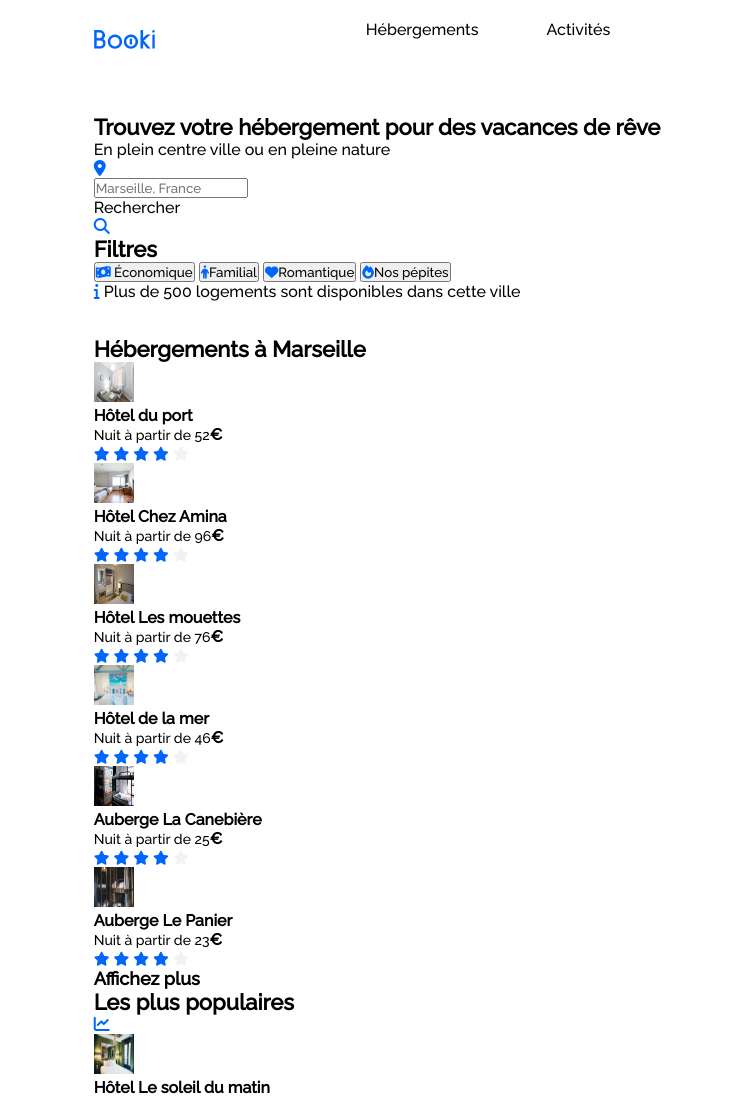
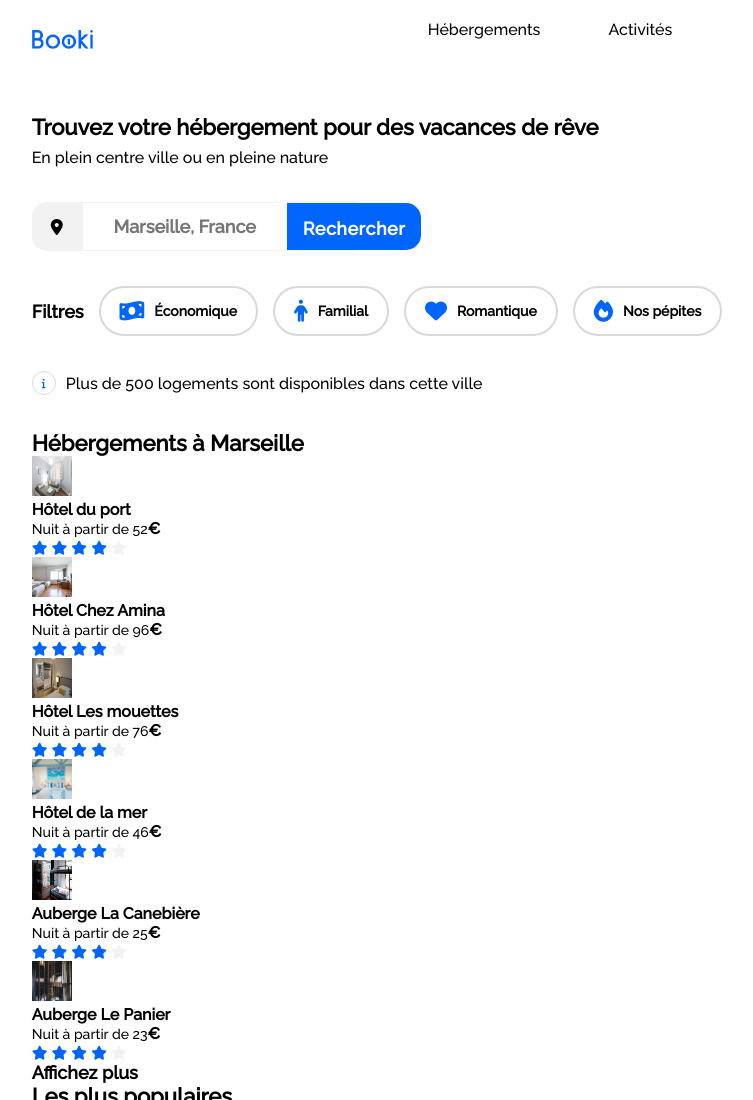
Before and after one commit to Nathan-Simonnet/Booki, a plain HTML site: page index.html in a window 1280 px wide. Shown: the top 1100 px of the page, without its empty margins (263-1016 px from the left). Drawn offline with Linux system fonts and the light colour scheme.

Commit message:
CSS Presentation section done, working properly. Next todo, accomodations and popular  sections

```diff
--- /dev/null
+++ b/css/3a_presentation-section.css
@@ -0,0 +1,188 @@
+.presentation-section {
+    width: 100%;
+    gap: 35px;
+    display: flex;
+    flex-direction: column;
+    justify-content: center;
+    align-items: flex-start;
+}
+
+.presentation-container {
+    gap: 8px;
+    display: flex;
+    flex-direction: column;
+    justify-content: center;
+    align-items: flex-start;
+}
+
+form {
+    display: flex;
+    justify-content: flex-start;
+    align-items: center;
+}
+
+.searching-form-container {
+    height: 3.063rem;
+    display: flex;
+
+    justify-content: flex-start;
+    align-items: center;
+}
+
+.searching-form-logo-container {
+    height: 100%;
+    width: 3.125rem;
+
+    display: flex;
+    justify-content: center;
+    align-items: center;
+
+    background: var(--main-bg-color);
+    border-top-left-radius: 15px;
+    border-bottom-left-radius: 15px;
+}
+
+.searching-form-logo {
+    width: 0.875rem;
+    height: 1.125rem;
+
+    color: black;
+    display: flex;
+    justify-content: center;
+    align-items: center;
+}
+
+.searching-form-bar-container {
+    width: 17.875rem;
+    height: 100%;
+    /* for "sr-only" class */
+    position: relative;
+    display: flex;
+    justify-content: space-between;
+    align-items: center;
+    border: 1px solid var(--main-bg-color);
+    border-top-right-radius: 15px;
+    border-bottom-right-radius: 15px;
+}
+
+.searching-bar {
+    border: none;
+    outline: none;
+    height: 100%;
+    font-size: 1.125rem;
+    overflow: visible;
+
+    font-weight: bold;
+    text-align: center;
+}
+
+.searching-form-button-container {
+    height: 100%;
+    position: relative;
+}
+
+.submit-text {
+    height: 100%;
+    border: none;
+    outline: none;
+    padding: 15px 16px;
+    font-size: 1.125rem;
+
+    border-bottom-right-radius: 15px;
+    border-top-right-radius: 15px;
+    background: var(--main-color);
+    color: white;
+    font-weight: 600;
+    letter-spacing: 0.5px;
+
+    cursor: pointer;
+    transition: 0.1s;
+}
+
+.submit-text:focus {
+    box-shadow: inset 0 0 0 3px #000;
+}
+
+
+
+.submit-i {
+    display: none;
+}
+
+.filter-container {
+
+    width: 100%;
+    gap: 15px;
+
+    display: flex;
+    justify-content: flex-start;
+    align-items: center;
+    /* Just a security */
+    flex-wrap: wrap;
+}
+
+.filter-title {
+    font-size: 1.125rem;
+}
+
+.filter-btn-container {
+    gap: 15px;
+    display: flex;
+    justify-content: center;
+    align-items: center;
+}
+
+.filter-btn {
+    display: flex;
+    justify-content: center;
+    align-items: center;
+
+    border: 1px solid red;
+    height: 3.125rem;
+    font-size: 0.875rem;
+    padding: 4px 19px;
+    border: 2px solid var(--block-background);
+
+    font-weight: bold;
+    background: none;
+    border-radius: 25px;
+    cursor: pointer;
+}
+
+.filter-logo {
+    font-size: 1.375rem;
+    padding-right: 10px;
+}
+
+.filter-btn:hover {
+    background: var(--filter-bg-color);
+}
+
+.general-infos-container {
+    gap: 10px;
+
+    display: flex;
+    justify-content: center;
+    align-items: center;
+}
+
+.general-infos-logo-container {
+    border: 1px solid var(--block-background);
+    width: 1.5rem;
+    height: 1.5rem;
+    border-radius: 50%;
+
+    display: flex;
+    justify-content: center;
+    align-items: center;
+}
+
+.general-infos-logo {
+    height: 1.5rem;
+    width: 1.5rem;
+    font-size: 0.625rem;
+
+    display: flex;
+    justify-content: center;
+    align-items: center;
+}
--- a/index.html
+++ b/index.html
@@ -15,6 +15,7 @@
 
     <link rel='stylesheet' href='css/1_global.css'>
     <link rel='stylesheet' href='css/2_header.css'>
+    <link rel='stylesheet' href='css/3a_presentation-section.css'>
     <title>Booki</title>
 </head>
 
```
